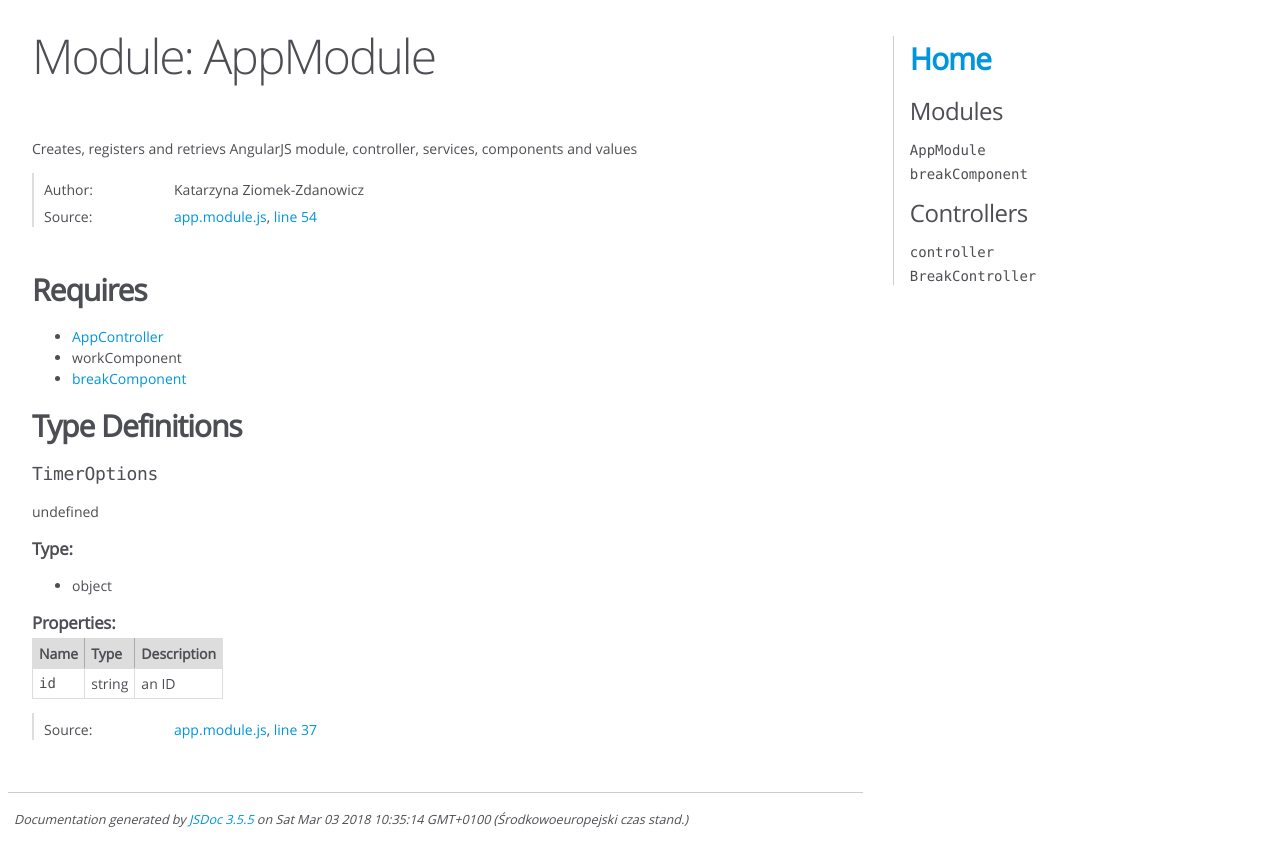
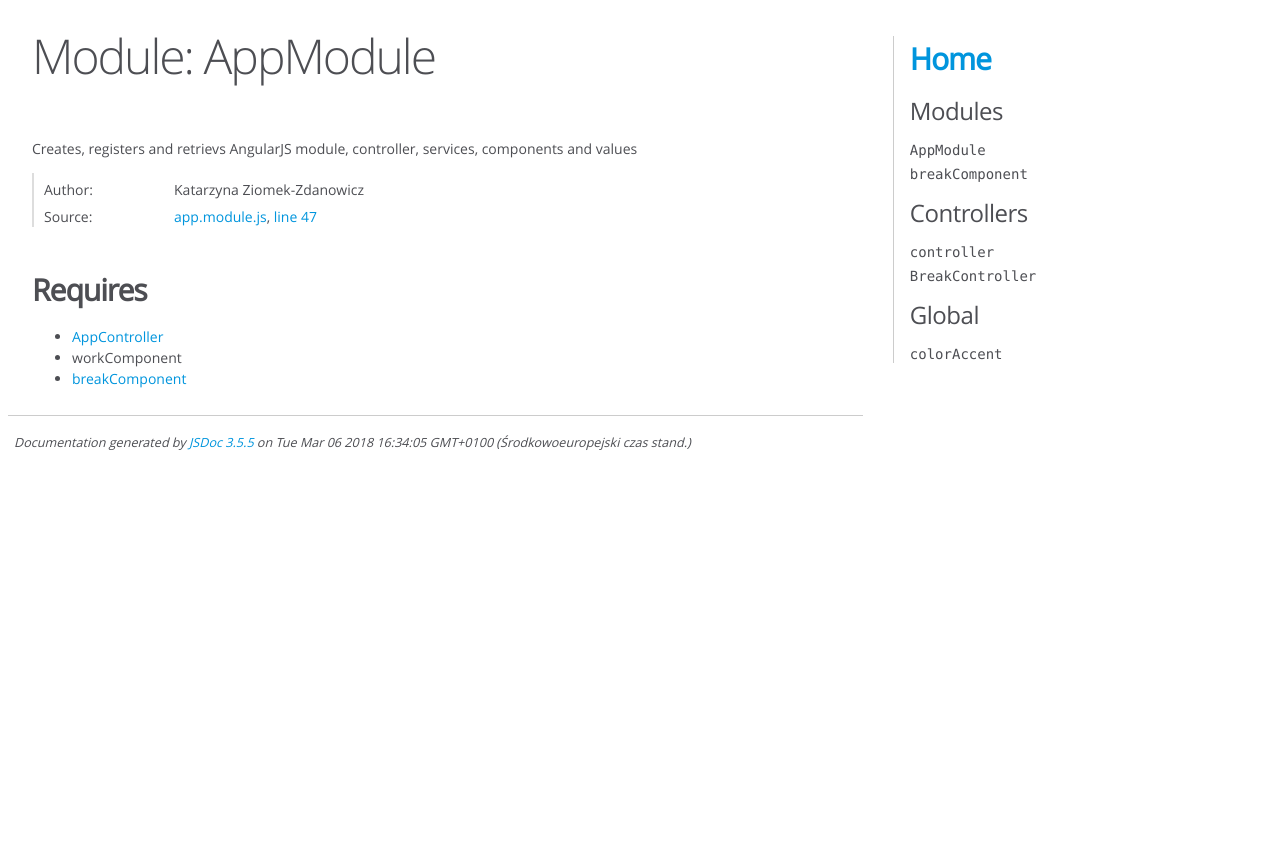
Before and after one commit to ziomecka/Pomodoro-Clock, a website: page docs/app.module.module_AppModule.html in a window 1280 px wide. After the commit the page ends 800 px from the top, so only its background shows below. Drawn offline with Linux system fonts and the light colour scheme.

Commit message:
remove docs

```diff
--- a/docs/app.module.module_AppModule.html
+++ b/docs/app.module.module_AppModule.html
@@ -77,7 +77,7 @@
 
     <dt class="tag-source">Source:</dt>
     <dd class="tag-source"><ul class="dummy"><li>
-        <a href="app.module.js.html">app.module.js</a>, <a href="app.module.js.html#line54">line 54</a>
+        <a href="app.module.js.html">app.module.js</a>, <a href="app.module.js.html#line47">line 47</a>
     </li></ul></dd>
 
 
@@ -120,135 +120,6 @@
 
 
 
-        <h3 class="subsection-title">Type Definitions</h3>
-
-
-
-<h4 class="name" id="~TimerOptions">TimerOptions</h4>
-
-
-
-
-<div class="description">
-    undefined
-
-</div>
-
-
-
-    <h5>Type:</h5>
-    <ul>
-        <li>
-
-<span class="param-type">object</span>
-
-
-        </li>
-    </ul>
-
-
-
-
-
-    <h5 class="subsection-title">Properties:</h5>
-
-
-
-<table class="props">
-    <thead>
-    <tr>
-
-        <th>Name</th>
-
-
-        <th>Type</th>
-
-
-
-
-
-        <th class="last">Description</th>
-    </tr>
-    </thead>
-
-    <tbody>
-
-
-        <tr>
-
-                <td class="name"><code>id</code></td>
-
-
-            <td class="type">
-
-
-<span class="param-type">string</span>
-
-
-
-            </td>
-
-
-
-
-
-            <td class="description last"><p>an ID</p></td>
-        </tr>
-
-
-    </tbody>
-</table>
-
-
-
-
-<dl class="details">
-
-
-
-
-
-
-
-
-
-
-
-
-
-
-
-
-
-
-
-
-
-
-
-
-
-
-    <dt class="tag-source">Source:</dt>
-    <dd class="tag-source"><ul class="dummy"><li>
-        <a href="app.module.js.html">app.module.js</a>, <a href="app.module.js.html#line37">line 37</a>
-    </li></ul></dd>
-
-
-
-
-
-
-
-</dl>
-
-
-
-
-
-
-
-
 
 
 </article>
@@ -261,13 +132,13 @@
 </div>
 
 <nav>
-    <h2><a href="index.html">Home</a></h2><h3>Modules</h3><ul><li><a href="app.module.module_AppModule.html">AppModule</a></li><li><a href="break_timer.break.component.module_breakComponent.html">breakComponent</a></li></ul><h3>Controllers</h3><ul><li><a href ="app.controller.html">controller</a></li><li><a href ="timer.break.controller.controller_BreakController.html">BreakController</a></li></ul>
+    <h2><a href="index.html">Home</a></h2><h3>Modules</h3><ul><li><a href="app.module.module_AppModule.html">AppModule</a></li><li><a href="break_timer.break.component.module_breakComponent.html">breakComponent</a></li></ul><h3>Controllers</h3><ul><li><a href ="app.controller.html">controller</a></li><li><a href ="timer.break.controller.controller_BreakController.html">BreakController</a></li></ul><h3>Global</h3><ul><li><a href="global.html#colorAccent">colorAccent</a></li></ul>
 </nav>
 
 <br class="clear">
 
 <footer>
-    Documentation generated by <a href="https://github.com/jsdoc3/jsdoc">JSDoc 3.5.5</a> on Sat Mar 03 2018 10:35:14 GMT+0100 (Środkowoeuropejski czas stand.)
+    Documentation generated by <a href="https://github.com/jsdoc3/jsdoc">JSDoc 3.5.5</a> on Tue Mar 06 2018 16:34:05 GMT+0100 (Środkowoeuropejski czas stand.)
 </footer>
 
 <script> prettyPrint(); </script>
```
Also changed, not shown: docs/app.controller.html (+2 -2 lines), docs/app.controller.js.html (+2 -2 lines), docs/app.module.js.html (+4 -2 lines), docs/break_timer.break.component.js.html (+2 -2 lines), docs/break_timer.break.component.module_breakComponent.html (+2 -2 lines), docs/break_timer.break.controller.js.html (+3 -2 lines), docs/index.html (+2 -2 lines), docs/timer.break.controller.controller_BreakController.html (+2 -2 lines), docs/timer.template.html (+4 -1 lines), 1 other file.
